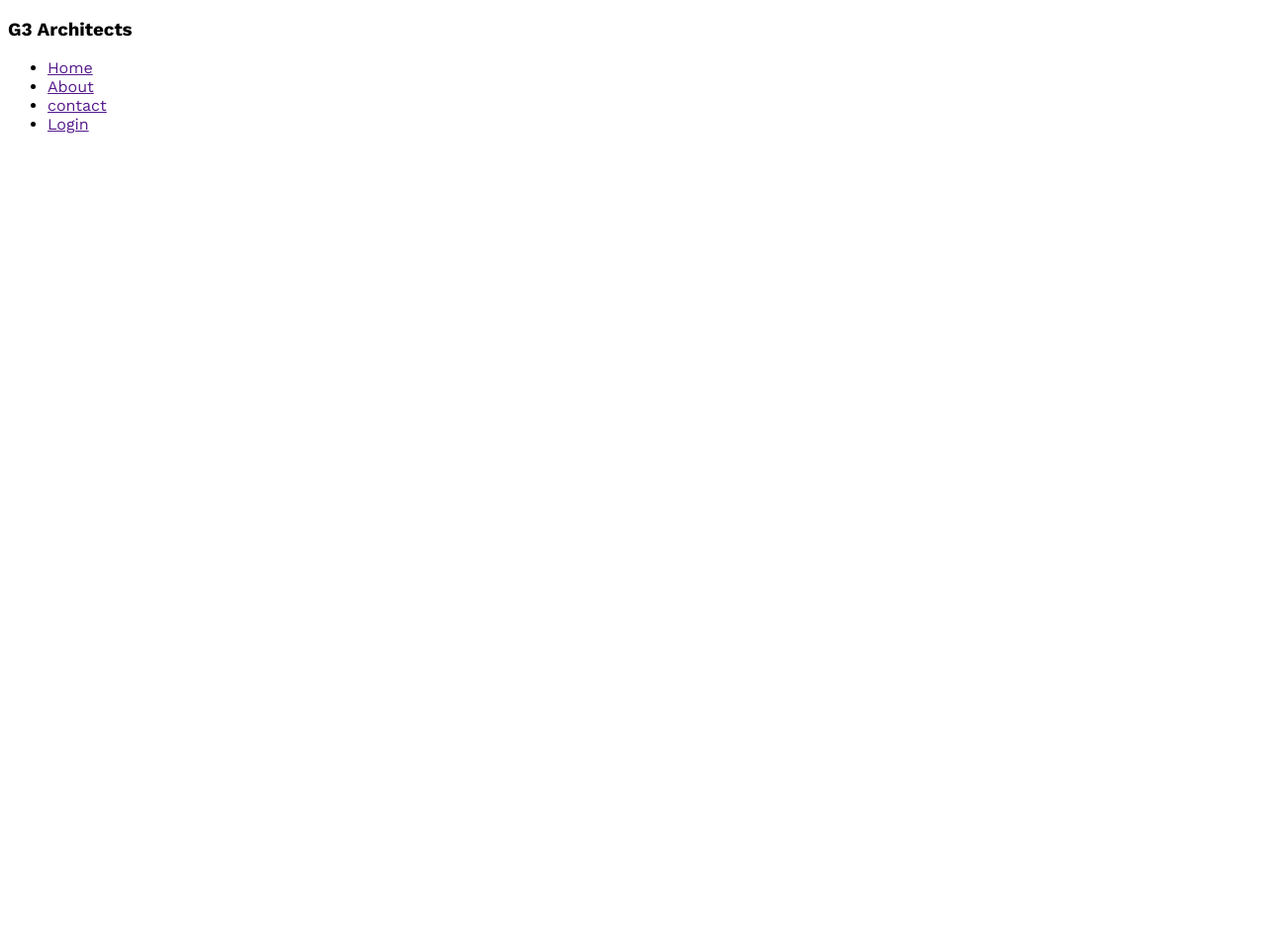
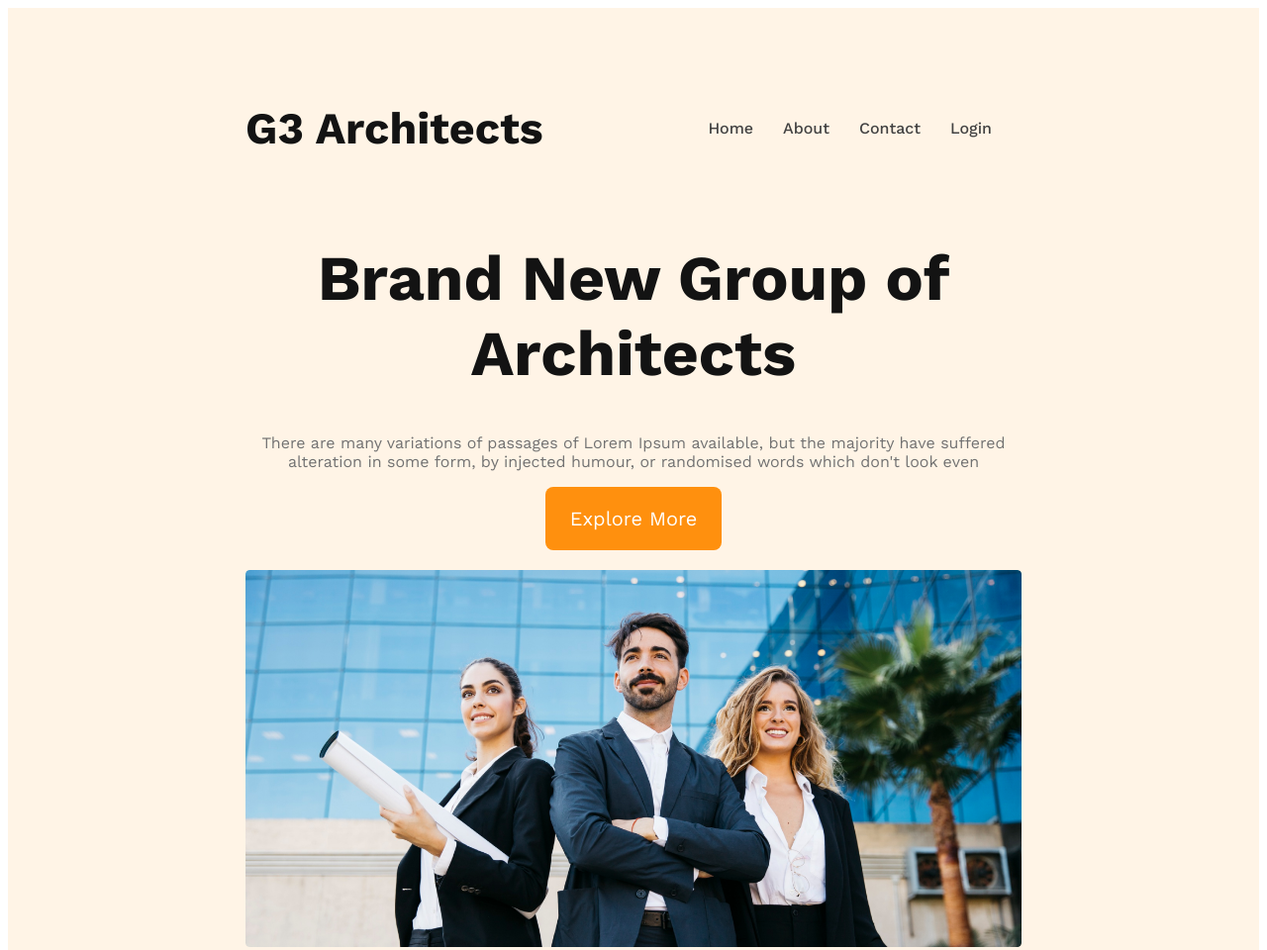
Before and after one commit to Shauaib2580/G3-Architects-website, a plain HTML site: page index.html in a window 1280 px wide. Shown: the top 960 px of the page at 99% size. Before the commit the page ends 800 px from the top, so only its background shows below. Drawn offline with nearby package versions, Linux system fonts and the light colour scheme.

Commit message:
Header Section done

```diff
--- a/architects/style.css
+++ b/architects/style.css
@@ -1,5 +1,83 @@
 /* Font Section */
 @import url('https://fonts.googleapis.com/css2?family=Work+Sans:wght@400;500;600;700;800&display=swap');
+
+/* shared style */
+
 *{
   font-family: 'Work Sans', sans-serif;
 }
+.btn-primary{
+  padding: 20px 25px;
+  color: #fff;
+  font-size: 1.25rem;
+  font-weight: 400;
+  border-radius: 8px;
+  background: #FF900E;
+  cursor: pointer;
+  border: 0;
+}
+/* Header */
+.header-section{
+  background: rgba(255, 144, 14, 0.10);
+  padding: 50px 240px;
+}
+nav{
+  display: flex;
+  justify-content: space-between;
+  align-items: center;
+}
+.nav-title{
+  font-size: 2.8rem;
+  font-weight: 700;
+  color: #131313;
+}
+nav > ul{
+  display: flex;
+}
+nav li{
+  list-style: none;
+  margin-right: 30px;
+  font-weight: 500;
+  font-size: 1rem;
+}
+nav li a{
+  text-decoration: none;
+  color: #424242;
+}
+/* banner style */
+.banner-content{
+  max-width: 800px;
+  text-align: center;
+  margin: 0 auto;
+}
+.banner-title{
+  font-size: 4rem;
+  font-weight: 700;
+  color: #131313;
+}
+.description{
+  color: #727272;
+}
+
+.banner img{
+  width: 100%;
+  margin-top: 20px;
+}
+/* responsive portion */
+@media screen and (max-width:576px) {
+  header{
+    padding: 20px;
+  }
+  nav{
+    flex-direction: column;
+  }
+}
+/* medium */
+@media screen and (min-width:576px)and (max-width:960px) {
+  header{
+    padding: 50px;
+  }
+  nav{
+    flex-direction: column;
+  }
+}
--- a/index.html
+++ b/index.html
@@ -9,16 +9,27 @@
 </head>
 
 <body>
-  <header>
+  <header class="header-section">
     <nav>
-      <h3>G3 Architects</h3>
+      <h3 class="nav-title">G3 Architects</h3>
       <ul>
         <li><a href="">Home</a></li>
         <li><a href="">About</a></li>
-        <li><a href="">contact</a></li>
+        <li><a href="">Contact</a></li>
         <li><a href="">Login</a></li>
       </ul>
     </nav>
+    <div class="banner">
+      <div class="banner-content">
+        <h1 class="banner-title">Brand New
+          Group of Architects</h1>
+        <p class="description">There are many variations of passages of Lorem Ipsum available, but the majority have
+          suffered alteration in some form,
+          by injected humour, or randomised words which don't look even</p>
+        <button class="btn-primary">Explore More</button>
+      </div>
+      <img src="images/banner.png" alt="">
+    </div>
   </header>
   <main>
 
```
